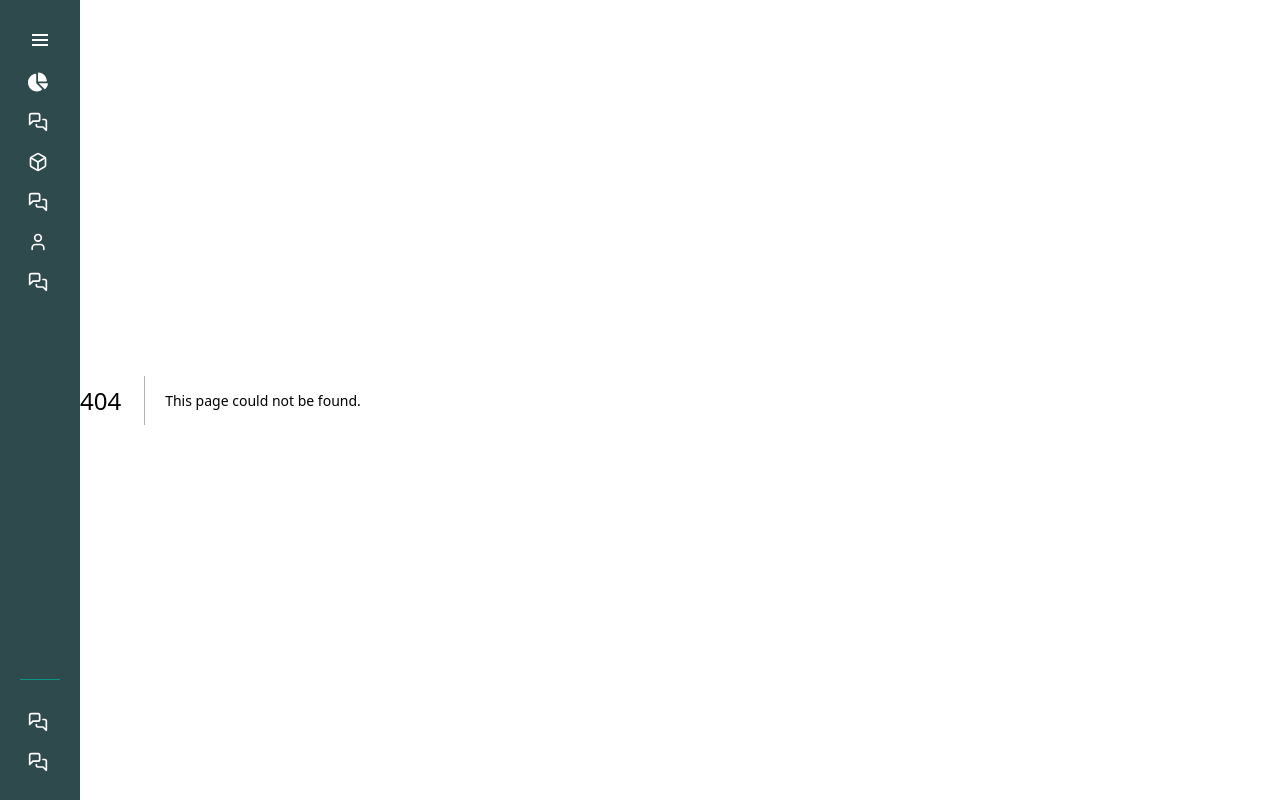
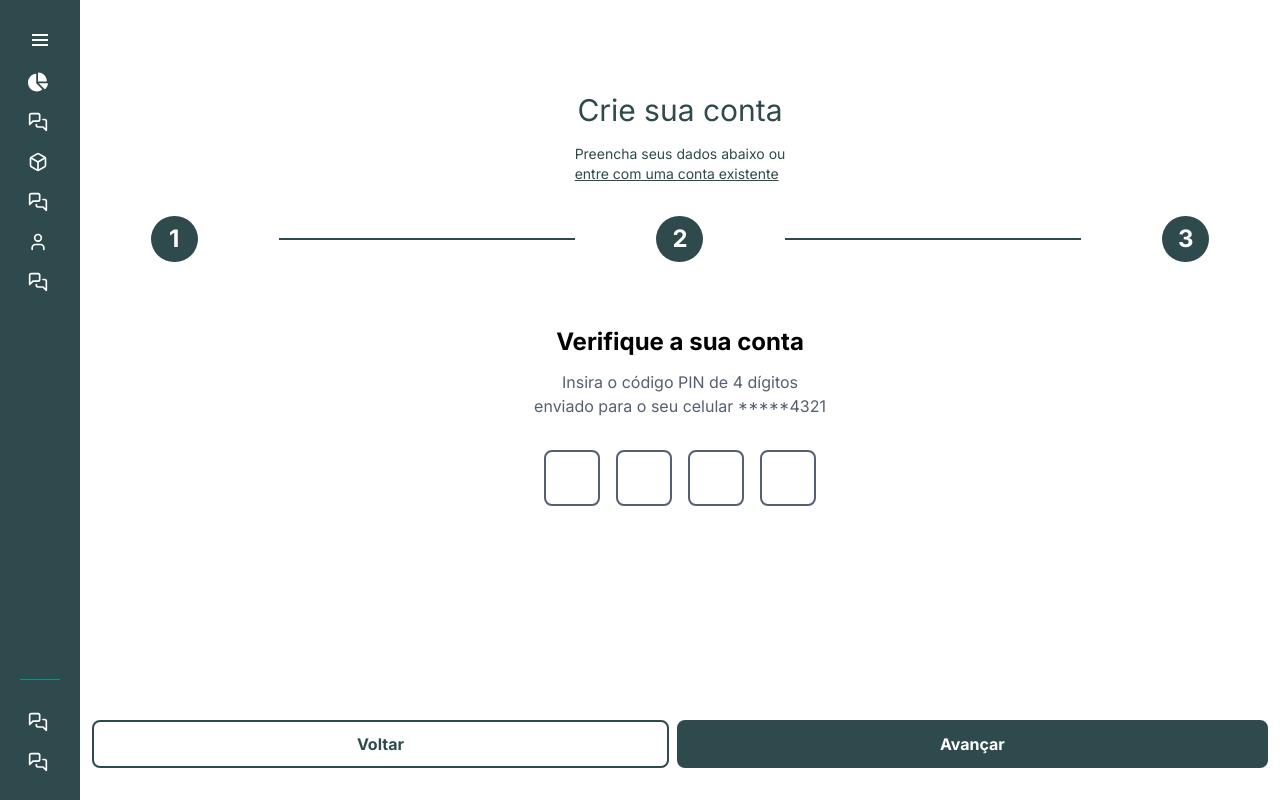
Before and after one commit to mb4ndeira/ecoo-apps, a Next.js app: page /cadastrar-3 in a window 1280 px wide. Before the commit this address had no page. Built offline with nearby package versions, Linux system fonts and the light colour scheme.

Commit message:
feat: add register page 3

```diff
--- a/src/app/cadastrar-1/onSubmit.ts
+++ b/src/app/cadastrar-1/onSubmit.ts
@@ -2,6 +2,6 @@
 
 import { AuthenticationForm } from "./page";
 
-export async function onSubmitLog({ name, email, password }: AuthenticationForm) {
-  console.log(name, email, password)
+export async function onSubmitLog({ nome, email, senha }: AuthenticationForm) {
+  console.log(nome, email, senha)
 }
--- a/src/app/cadastrar-1/page.tsx
+++ b/src/app/cadastrar-1/page.tsx
@@ -4,16 +4,18 @@ import Link from "next/link";
 import Button from "../inicio/components/Button";
 import { AiFillEye } from "react-icons/ai";
 import { useForm } from "react-hook-form";
-import { BiHelpCircle } from "react-icons/bi";
 import * as yup from "yup";
 import { yupResolver } from "@hookform/resolvers/yup";
 import { onSubmitLog } from "./onSubmit";
 import Input from "@/components/Input";
+import { useRouter } from "next/navigation";
+import { validatorInputCadastrar1 } from "./validator/validator.input.cadastrar1";
+import { useEffect, useState } from "react";
 
-const schema = yup.object({
-  name: yup.string().required("Informe o nome completo"),
+export const schema = yup.object({
+  nome: yup.string().required("Informe o nome completo"),
   email: yup.string().required("Informe o e-mail").email("E-mail inválido"),
-  password: yup.string().required("Informe a senha").min(6, "Mínimo 6 dígitos")
+  senha: yup.string().required("Informe a senha").min(6, "Mínimo 6 dígitos")
 })
 
 export type AuthenticationForm = yup.InferType<typeof schema>;
@@ -21,15 +23,50 @@ export type AuthenticationForm = yup.InferType<typeof schema>;
 export default function Cadastrar1(){
   const resolver = yupResolver<AuthenticationForm>(schema);
 
-  const { register, handleSubmit, formState: { errors } } = useForm({ resolver })
+  const savedData = localStorage.getItem('formData');
+  const initialData = savedData ? JSON.parse(savedData) : {};
 
-  const onSubmit = (data: AuthenticationForm) => {
-    console.log(data);
-    onSubmitLog(data);
+  const [formData, setFormData] = useState({
+    nome: "",
+    email: "",
+    senha: ""
+  })
+
+  useEffect(() => {
+    const savedData = localStorage.getItem('formData');
+    if(savedData) {
+      setFormData(JSON.parse(savedData));
+    }
+  }, []);
+
+  useEffect(() => {
+    localStorage.removeItem('formData')
+  }, [])
+
+  const { register, handleSubmit, formState: { errors } } = useForm({ resolver, defaultValues: initialData })
+
+  const router = useRouter()
+
+  const onSubmit = async (data: AuthenticationForm) => {
+    const isValid = await validatorInputCadastrar1(data)
+    if (isValid) {
+      localStorage.setItem('progress', '1')
+      localStorage.setItem('formData', JSON.stringify(data));
+      console.log(data);
+      onSubmitLog(data);
+      router.push("/cadastrar-2")
+    }
+  };
+
+  const handleChange = (e: React.ChangeEvent<HTMLInputElement>) => {
+    setFormData({
+      ...formData,
+      [e.target.name]: e.target.value,
+    });
   };
 
   return(
-    <div className="w-full h-screen flex items-center flex-col p-3 pb-8">
+    <div className="transition-opacity w-full h-screen flex items-center flex-col p-3 pb-8">
       <div className="w-full flex items-center flex-col">
         <h1 className="text-3xl text-slate-gray font-medium mt-20 mb-4">Crie sua conta</h1>
         <span className="text-sm text-slate-gray font-medium">Preencha seus dados abaixo ou <br /> <Link className="underline" href={"/login"}>entre com uma conta existente</Link></span>
@@ -38,11 +75,11 @@ export default function Cadastrar1(){
         <div className="text-white bg-slate-gray w-[47px] h-[46px] p-3 text-2xl font-bold rounded-full flex items-center justify-center">
           1
         </div>
-        <div className="w-[28%] h-[2px] bg-gray-400 -mx-10"></div> {/* Linha */}
+        <div className="w-[28%] h-[2px] bg-gray-400 -mx-10"></div>
         <div className="w-[47px] h-[46px] p-3 text-2xl font-bold border-2 text-[#D1D1D6] border-[#D1D1D6] rounded-full flex items-center justify-center">
           2
         </div>
-        <div className="w-[28%] h-[2px] bg-gray-400 -mx-10"></div> {/* Linha */}
+        <div className="w-[28%] h-[2px] bg-gray-400 -mx-10"></div>
         <div className="w-[47px] h-[46px] p-3 text-2xl font-bold border-2 text-[#D1D1D6] border-[#D1D1D6] rounded-full flex items-center justify-center">
           3
         </div>
@@ -50,15 +87,15 @@ export default function Cadastrar1(){
       <div className="w-full mt-8 h-full">
         <form onSubmit={handleSubmit(onSubmit)} className="w-full flex-col h-full">
           <div className="space-y-3 flex flex-col h-1/2">
-            <Input error={errors.name?.message} register={{...register("name")}} label="Nome completo" type="text"/>
-            <Input error={errors.email?.message} register={{...register("email")}} label="Email" type="text"/>
-            <Input error={errors.password?.message} register={{...register("password")}} label="Senha" type="password" icon={<AiFillEye />}/>
+            <Input onChange={handleChange} error={errors.nome?.message} value={formData.nome} register={{...register("nome")}} label="Nome completo" type="text"/>
+            <Input onChange={handleChange} error={errors.email?.message} value={formData.email} register={{...register("email")}} label="Email" type="email"/>
+            <Input onChange={handleChange} error={errors.senha?.message} value={formData.senha} register={{...register("senha")}} label="Senha" type="password" icon={<AiFillEye />}/>
           </div>
           <div className="w-full flex gap-2 h-1/2 items-end">
             <Link className="w-full" href={"/cadastrar"}>
               <Button className="font-semibold text-slate-gray border-slate-gray border-2 py-[10px] w-1/2" type="button" title="Voltar"/>
             </Link>
-            <Button className="font-semibold bg-slate-gray text-white border-slate-gray border-2 py-[10px] w-1/2" type="submit" title="Avançar"/>
+              <Button className="font-semibold bg-slate-gray text-white border-slate-gray border-2 py-[10px] w-1/2" type="submit" title="Avançar"/>
           </div>
         </form>
       </div>
--- /dev/null
+++ b/src/app/cadastrar-1/validator/validator.input.cadastrar1.ts
@@ -0,0 +1,11 @@
+import { AuthenticationForm , schema } from "../page";
+
+export const validatorInputCadastrar1 = async (data: AuthenticationForm): Promise<boolean> => {
+  try{
+    await schema.validate(data, { abortEarly: false })
+    return true
+  } catch(error: any){
+    console.log(error)
+    return false
+  }
+}
--- /dev/null
+++ b/src/app/cadastrar-2/onSubmitLog.ts
@@ -0,0 +1,7 @@
+'use server'
+
+import { AuthenticationForm } from "./page";
+
+export async function onSubmitLog({ caf, cpf, cell }: AuthenticationForm) {
+  console.log(caf, cpf, cell)
+}
--- /dev/null
+++ b/src/app/cadastrar-2/page.tsx
@@ -0,0 +1,84 @@
+'use client'
+
+import * as yup from "yup";
+import { onSubmitLog } from "./onSubmitLog";
+import { useForm } from "react-hook-form";
+import { yupResolver } from "@hookform/resolvers/yup";
+import Input from "@/components/Input";
+import { BiHelpCircle } from "react-icons/bi";
+import Link from "next/link";
+import Button from "../inicio/components/Button";
+import { validatorInputCadastrar2 } from "./validator/validator.input.cadastrar2";
+import { useRouter, useSearchParams } from "next/navigation";
+import { useEffect } from "react";
+
+export const schema = yup.object({
+  caf: yup.string().required("Informe o CAF"),
+  cpf: yup.string().required("Informe o CPF"),
+  cell: yup.string().required("Informe o celular")
+})
+
+export type AuthenticationForm = yup.InferType<typeof schema>;
+
+export default function Cadastrar2(){
+  const resolver = yupResolver<AuthenticationForm>(schema);
+
+  const { register, handleSubmit, formState: { errors } } = useForm({ resolver })
+
+  const router = useRouter()
+
+  const progress = localStorage.getItem('progress')
+
+  useEffect(() => {
+    if (progress !== "1") {
+      router.push('/cadastrar-1');
+    }
+  }, [progress, router]);
+
+  const onSubmit = async (data: AuthenticationForm) => {
+    const isValid = await validatorInputCadastrar2(data)
+    if(isValid){
+      localStorage.setItem('progress', '2')
+      console.log(data);
+      onSubmitLog(data);
+      router.push("cadastrar-3")
+    }
+  };
+
+  return(
+    <div className="transition-opacity w-full h-screen flex items-center flex-col p-3 pb-8">
+      <div className="w-full flex items-center flex-col">
+        <h1 className="text-3xl text-slate-gray font-medium mt-20 mb-4">Crie sua conta</h1>
+        <span className="text-sm text-slate-gray font-medium">Preencha seus dados abaixo ou <br /> <Link className="underline" href={"/login"}>entre com uma conta existente</Link></span>
+      </div>
+      <div className="w-[90%] flex items-center justify-between mt-8">
+        <div className="text-white bg-slate-gray w-[47px] h-[46px] p-3 text-2xl font-bold rounded-full flex items-center justify-center">
+          1
+        </div>
+        <div className="w-[28%] h-[2px] bg-slate-gray -mx-10 relative"></div>
+        <div className="w-[47px] h-[46px] p-3 text-2xl text-white bg-slate-gray font-bold rounded-full flex items-center justify-center">
+          2
+        </div>
+        <div className="w-[28%] h-[2px] bg-gray-400 -mx-10"></div>
+        <div className="w-[47px] h-[46px] p-3 text-2xl font-bold border-2 text-[#D1D1D6] border-[#D1D1D6] rounded-full flex items-center justify-center">
+          3
+        </div>
+      </div>
+      <div className="w-full mt-8 h-full">
+        <form onSubmit={handleSubmit(onSubmit)} className="w-full flex-col h-full">
+          <div className="space-y-3 flex flex-col h-1/2">
+            <Input error={errors.caf?.message} register={{...register("caf")}} label="Registro CAF" type="text" icon={<BiHelpCircle />}/>
+            <Input error={errors.cpf?.message} register={{...register("cpf")}} label="CPF" type="text"/>
+            <Input error={errors.cell?.message} register={{...register("cell")}} label="Celular" type="password"/>
+          </div>
+          <div className="w-full flex gap-2 h-1/2 items-end">
+            <Link className="w-full" href={"/cadastrar-1"}>
+              <Button className="font-semibold text-slate-gray border-slate-gray border-2 py-[10px] w-1/2" type="button" title="Voltar"/>
+            </Link>
+            <Button className="font-semibold bg-slate-gray text-white border-slate-gray border-2 py-[10px] w-1/2" type="submit" title="Avançar"/>
+          </div>
+        </form>
+      </div>
+    </div>
+  )
+}
--- /dev/null
+++ b/src/app/cadastrar-2/validator/validator.input.cadastrar2.ts
@@ -0,0 +1,12 @@
+import { date } from 'yup'
+import { AuthenticationForm, schema } from '../page'
+
+export const validatorInputCadastrar2 = async (data: AuthenticationForm) => {
+  try{
+    await schema.validate(data, { abortEarly: false })
+    return true
+  } catch(error: any){
+    console.log(error)
+    return false
+  }
+}
--- /dev/null
+++ b/src/app/cadastrar-3/page.tsx
@@ -0,0 +1,79 @@
+'use client'
+
+import Link from "next/link";
+import Button from "../inicio/components/Button";
+import { ChangeEvent, useRef, useState } from "react";
+
+export default function Cadastrar3(){
+  const inputRefs = [useRef<HTMLInputElement>(null), useRef<HTMLInputElement>(null), useRef<HTMLInputElement>(null), useRef<HTMLInputElement>(null)];
+  const [pin, setPin] = useState(["", "", "", ""]);
+
+  const handleChange = (e: ChangeEvent<HTMLInputElement>, index: number) => {
+    const value = e.target.value;
+
+    const newPin = [...pin];
+    newPin[index] = value;
+    setPin(newPin);
+
+    if (!value && index > 0) {
+      const previousInputRef = inputRefs[index - 1].current;
+      if (previousInputRef) {
+        previousInputRef.focus();
+      }
+    }
+
+    const nextInputRef = inputRefs[index + 1]?.current;
+    if (value && nextInputRef) {
+      nextInputRef.focus();
+    }
+  };
+
+  return (
+    <div className="transition-opacity w-full h-screen flex items-center flex-col p-3 pb-8">
+      <div className="w-full flex items-center flex-col">
+        <h1 className="text-3xl text-slate-gray font-medium mt-20 mb-4">Crie sua conta</h1>
+        <span className="text-sm text-slate-gray font-medium">Preencha seus dados abaixo ou <br /> <Link className="underline" href={"/login"}>entre com uma conta existente</Link></span>
+      </div>
+      <div className="w-[90%] flex items-center justify-between mt-8">
+        <div className="text-white bg-slate-gray w-[47px] h-[46px] p-3 text-2xl font-bold rounded-full flex items-center justify-center">
+          1
+        </div>
+        <div className="w-[28%] h-[2px] bg-slate-gray -mx-10 relative"></div>
+        <div className="w-[47px] h-[46px] p-3 text-2xl text-white bg-slate-gray font-bold rounded-full flex items-center justify-center">
+          2
+        </div>
+        <div className="w-[28%] h-[2px] bg-slate-gray -mx-10"></div>
+        <div className="w-[47px] h-[46px] p-3 text-2xl font-bold text-white bg-slate-gray rounded-full flex items-center justify-center">
+          3
+        </div>
+      </div>
+      <div className="w-full mt-16 h-full">
+        <form className="w-full flex-col h-full">
+          <div className="flex items-center flex-col h-1/2">
+            <h1 className="text-2xl font-semibold mb-3">Verifique a sua conta</h1>
+            <span className="text-primary text-base text-center">Insira o código PIN de 4 dígitos <br /> enviado para o seu celular *****4321</span>
+            <div className="w-full flex justify-center mt-8 gap-4">
+              {inputRefs.map((inputRef, index) => (
+                <input
+                  key={index}
+                  className="w-14 h-14 text-center rounded-lg border-2 border-primary"
+                  type="password"
+                  ref={inputRef}
+                  value={pin[index]}
+                  onChange={(e) => handleChange(e, index)}
+                  maxLength={1}
+                />
+              ))}
+            </div>
+          </div>
+          <div className="w-full flex gap-2 h-1/2 items-end">
+            <Link className="w-full" href={"/cadastrar-2"}>
+              <Button className="font-semibold text-slate-gray border-slate-gray border-2 py-[10px] w-1/2" type="button" title="Voltar"/>
+            </Link>
+            <Button className="font-semibold bg-slate-gray text-white border-slate-gray border-2 py-[10px] w-1/2" type="submit" title="Avançar"/>
+          </div>
+        </form>
+      </div>
+    </div>
+  )
+}
--- a/src/components/Input.tsx
+++ b/src/components/Input.tsx
@@ -1,18 +1,22 @@
-import { ReactNode, useState } from "react";
-import { UseFormRegisterReturn } from "react-hook-form";
+import { ChangeEvent, ReactNode, useState } from "react";
+import { FieldError, FieldErrorsImpl, Merge, UseFormRegisterReturn } from "react-hook-form";
 
 interface Props {
-  error?: string;
+  error?: string | FieldError | Merge<FieldError, FieldErrorsImpl<any>>;
   icon?: ReactNode;
   label: string;
   register: UseFormRegisterReturn;
   type?: "email" | "password" | "text" | "number";
   className?: string
+  onChange?: (event: ChangeEvent<HTMLInputElement>) => void;
+  value?: string
 }
 
-export default function Input({ label, icon, error, register, type, className }: Props) {
+export default function Input({ label, icon, error, register, type, className, onChange, value }: Props) {
   const inputClassname = `w-full flex item-center mt-2 p-3 border-slate-gray z-0 border rounded-lg ${className}`
   const [showPassword, setShowPassword] = useState(false);
+
+  const inputType = type ? (showPassword ? "text" : type) : "text";
 
   const handleIconClick = () => {
     setShowPassword(!showPassword);
@@ -27,13 +31,17 @@ export default function Input({ label, icon, error, register, type, className }:
         <input
           {...register}
           className={inputClassname}
-          type={showPassword ? "text" : "password"}
+          type={inputType}
+          onChange={onChange}
+          value={value}
         />
         <div onClick={handleIconClick} className="cursor-pointer absolute text-xl top-[5px] right-0 pr-3 flex items-center h-full z-50">
           {icon}
         </div>
       </div>
-      {error && <div className="text-red-500 text-sm mt-1">{error}</div>}
+      {typeof error === "string" && (
+        <div className="text-red-500 text-sm mt-1">{error}</div>
+      )}
     </div>
   );
 }
--- a/tailwind.config.ts
+++ b/tailwind.config.ts
@@ -35,7 +35,7 @@ const config: Config = {
       fontFamily: {
         poppins: ["Poppins", "sans"],
         inter: ["Inter", "sans"]
-      },
+      }
     },
   },
 };
```
Also changed, not shown: src/app/globals.css (line endings or trailing spaces).
